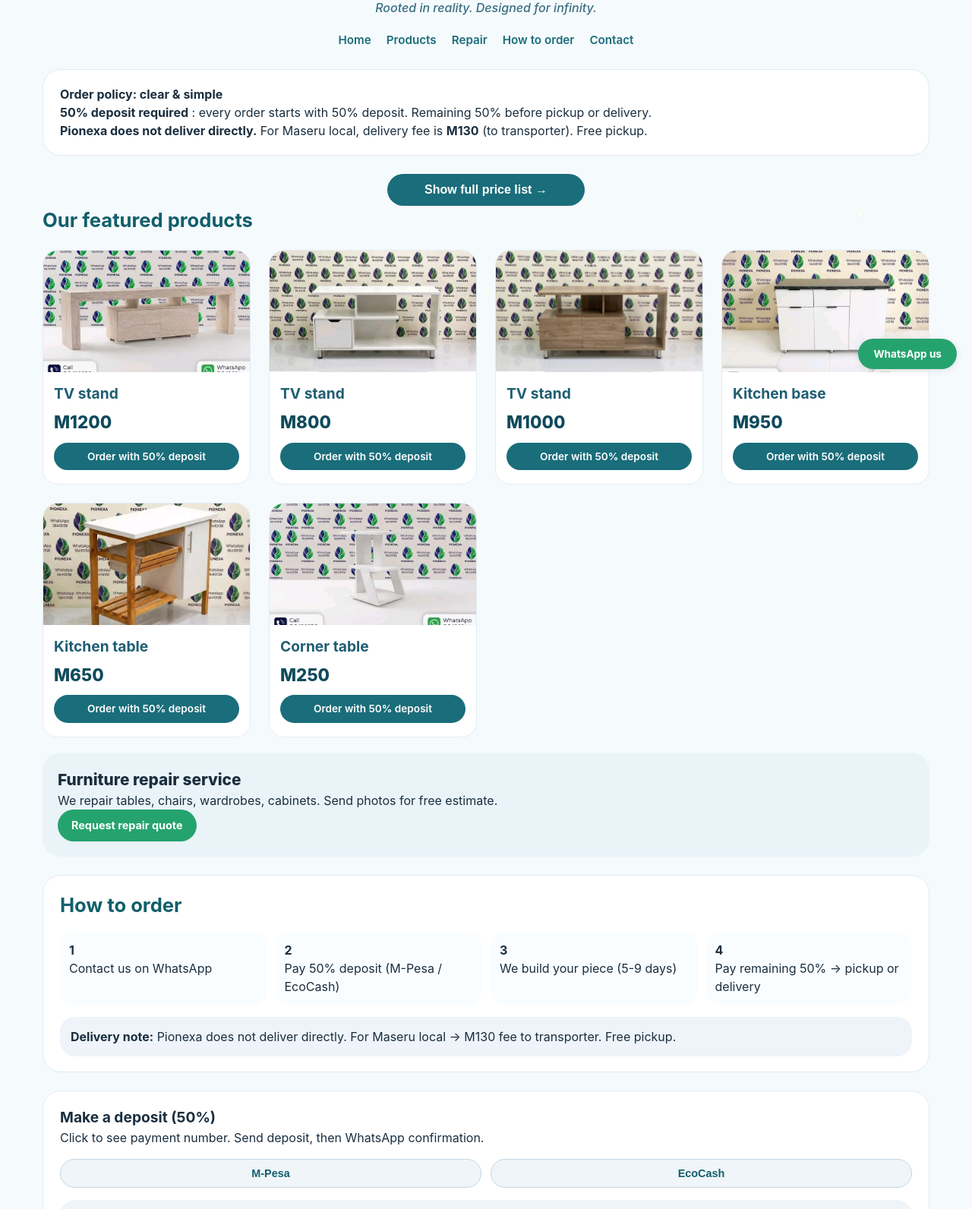
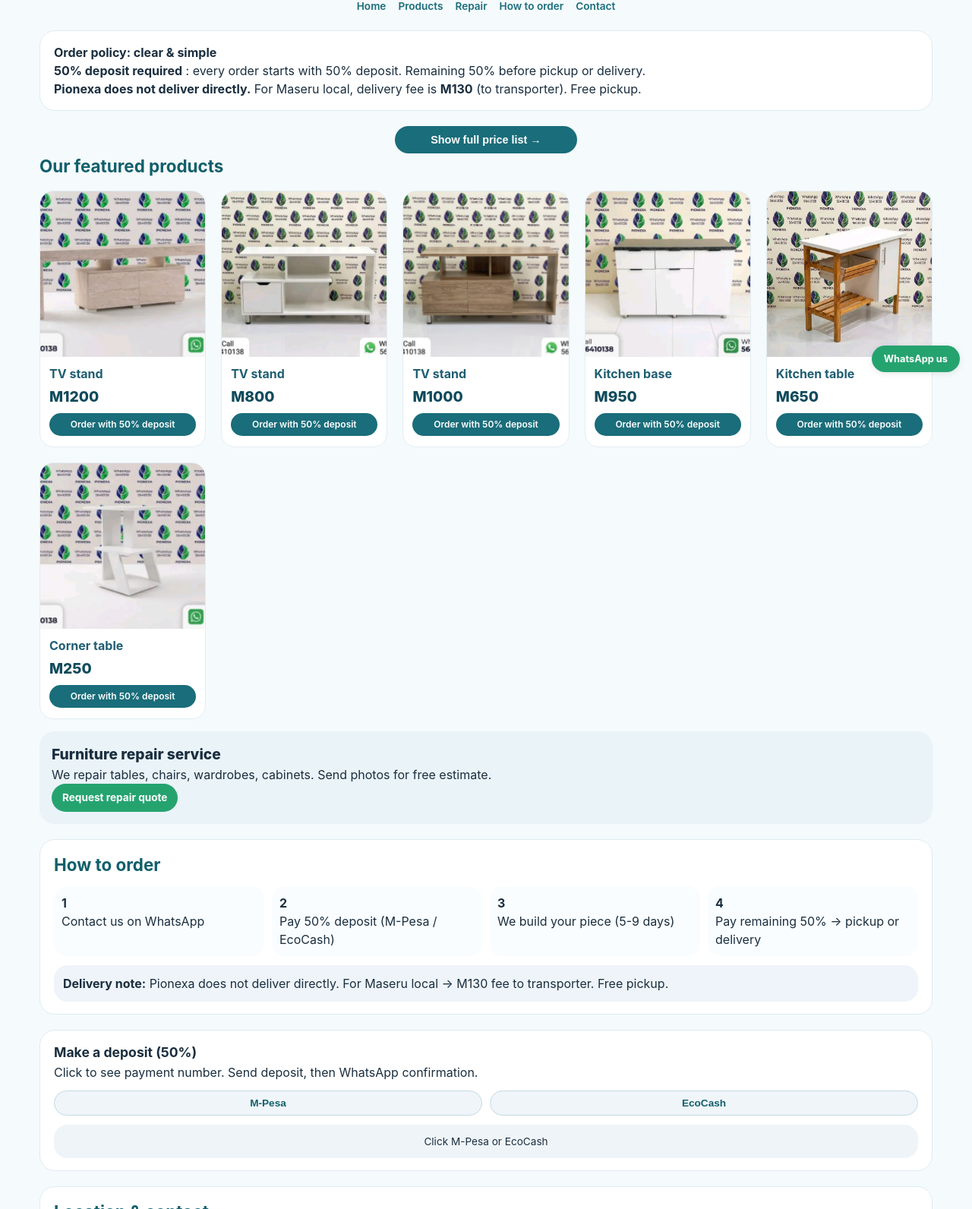
Before and after one commit to tsepo-coder/pionexa, a plain HTML site: page index.html in a window 1280 px wide. Shown: the part 294-1886 px from the top of the page at 76% size. Drawn offline with Linux system fonts and the light colour scheme.

Commit message:
index.html

```diff
--- a/index.html
+++ b/index.html
@@ -53,60 +53,61 @@
     .container {
       max-width: 1200px;
       margin: 0 auto;
-      padding: 20px 16px 48px;
+      padding: 16px 12px 40px;
       position: relative;
       z-index: 2;
     }
-    .logo-area { text-align: center; margin-bottom: 20px; }
-    .logo-area img { max-width: 180px; height: auto; }
-    .header { text-align: center; margin: 12px 0 16px; }
-    .header h1 { font-size: 2.5rem; font-weight: 800; color: #115f6b; margin-bottom: 6px; }
-    .slogan { font-size: 1rem; font-weight: 500; color: #3a6f82; font-style: italic; }
-    .nav { display: flex; justify-content: center; gap: 20px; flex-wrap: wrap; margin: 20px 0 20px; }
-    .nav a { text-decoration: none; font-weight: 600; color: #1a6d7a; font-size: 0.95rem; padding-bottom: 4px; border-bottom: 2px solid transparent; }
+    .logo-area { text-align: center; margin-bottom: 16px; }
+    .logo-area img { max-width: 160px; height: auto; }
+    .header { text-align: center; margin: 8px 0 12px; }
+    .header h1 { font-size: 2.2rem; font-weight: 800; color: #115f6b; margin-bottom: 4px; }
+    .slogan { font-size: 0.9rem; font-weight: 500; color: #3a6f82; font-style: italic; }
+    .nav { display: flex; justify-content: center; gap: 16px; flex-wrap: wrap; margin: 16px 0 16px; }
+    .nav a { text-decoration: none; font-weight: 600; color: #1a6d7a; font-size: 0.85rem; padding-bottom: 3px; border-bottom: 2px solid transparent; }
     .nav a:hover { border-bottom-color: #1a6d7a; }
-    .box { background: white; border-radius: 24px; padding: 20px 22px; margin-bottom: 24px; border: 1px solid #ddebf2; }
-    .section-title { font-size: 1.6rem; font-weight: 700; color: #115f6b; margin-bottom: 16px; }
+    .box { background: white; border-radius: 20px; padding: 16px 18px; margin-bottom: 20px; border: 1px solid #ddebf2; }
+    .section-title { font-size: 1.4rem; font-weight: 700; color: #115f6b; margin-bottom: 12px; }
     .product-table-wrapper { display: none; }
     .product-table-wrapper.show { display: block; animation: fadeSlideDown 0.4s ease; }
     @keyframes fadeSlideDown { from { opacity: 0; transform: translateY(-15px); } to { opacity: 1; transform: translateY(0); } }
-    .product-table { width: 100%; border-collapse: collapse; margin: 16px 0; font-size: 0.9rem; }
-    .product-table th, .product-table td { border: 1px solid #cfe0ea; padding: 10px 8px; text-align: left; }
+    .product-table { width: 100%; border-collapse: collapse; margin: 12px 0; font-size: 0.8rem; }
+    .product-table th, .product-table td { border: 1px solid #cfe0ea; padding: 8px 6px; text-align: left; }
     .product-table th { background: #eaf3f8; font-weight: 700; color: #115f6b; }
-    .btn-reveal { background: #1a6d7a; color: white; border: none; padding: 12px 24px; border-radius: 50px; font-weight: 700; font-size: 1rem; cursor: pointer; width: 100%; max-width: 260px; margin: 0 auto; display: block; }
-    .product-grid { display: grid; grid-template-columns: repeat(auto-fit, minmax(150px, 1fr)); gap: 16px; margin: 20px 0; }
-    @media (min-width: 600px) { .product-grid { grid-template-columns: repeat(auto-fit, minmax(220px, 1fr)); gap: 24px; } }
-    .product-card { background: white; border-radius: 20px; overflow: hidden; border: 1px solid #e2edf2; transition: 0.2s; }
-    .product-card:hover { transform: translateY(-4px); box-shadow: 0 12px 20px -10px rgba(0,0,0,0.08); }
-    .product-img { width: 100%; height: 160px; background: #eef3f7; display: flex; align-items: center; justify-content: center; overflow: hidden; }
+    .btn-reveal { background: #1a6d7a; color: white; border: none; padding: 10px 20px; border-radius: 50px; font-weight: 700; font-size: 0.9rem; cursor: pointer; width: 100%; max-width: 240px; margin: 0 auto; display: block; }
+    .product-grid { display: grid; grid-template-columns: repeat(auto-fit, minmax(140px, 1fr)); gap: 12px; margin: 16px 0; }
+    @media (min-width: 600px) { .product-grid { grid-template-columns: repeat(auto-fit, minmax(200px, 1fr)); gap: 20px; } }
+    .product-card { background: white; border-radius: 18px; overflow: hidden; border: 1px solid #e2edf2; transition: 0.2s; }
+    .product-card:hover { transform: translateY(-3px); box-shadow: 0 8px 16px -8px rgba(0,0,0,0.08); }
+    .product-img { width: 100%; aspect-ratio: 1 / 1; background: #eef3f7; display: flex; align-items: center; justify-content: center; overflow: hidden; }
     .product-img img { width: 100%; height: 100%; object-fit: cover; transition: 0.3s; animation: softPulse 3s infinite; }
     @keyframes softPulse { 0% { transform: scale(1); } 50% { transform: scale(1.02); } 100% { transform: scale(1); } }
     .product-card:hover .product-img img { animation: none; transform: scale(1.03); }
-    .product-info { padding: 14px 14px 18px; }
-    .product-name { font-size: 1.2rem; font-weight: 700; color: #1f5e72; }
-    .product-price { font-size: 1.4rem; font-weight: 800; color: #0f4b5c; margin: 6px 0; }
-    .btn-order { display: block; background: #1a6d7a; color: white; text-decoration: none; padding: 8px 12px; border-radius: 40px; font-weight: 600; font-size: 0.85rem; text-align: center; margin-top: 10px; }
-    .contact-buttons { display: flex; flex-wrap: wrap; gap: 12px; margin-top: 20px; }
-    .btn-wa, .btn-fb, .btn-call { display: inline-block; padding: 10px 18px; border-radius: 50px; font-weight: 700; font-size: 0.9rem; text-decoration: none; text-align: center; flex: 1; min-width: 100px; }
+    .product-info { padding: 10px 12px 14px; }
+    .product-name { font-size: 1rem; font-weight: 700; color: #1f5e72; }
+    .product-price { font-size: 1.2rem; font-weight: 800; color: #0f4b5c; margin: 4px 0; }
+    .btn-order { display: block; background: #1a6d7a; color: white; text-decoration: none; padding: 6px 10px; border-radius: 40px; font-weight: 600; font-size: 0.75rem; text-align: center; margin-top: 8px; }
+    .contact-buttons { display: flex; flex-wrap: wrap; gap: 10px; margin-top: 16px; }
+    .btn-wa, .btn-fb, .btn-call { display: inline-block; padding: 8px 14px; border-radius: 50px; font-weight: 700; font-size: 0.85rem; text-decoration: none; text-align: center; flex: 1; min-width: 90px; }
     .btn-wa { background: #25A36F; color: white; }
     .btn-fb { background: #1877f2; color: white; }
     .btn-call { background: #1a6d7a; color: white; }
-    .payment-buttons { display: flex; flex-wrap: wrap; gap: 12px; margin: 16px 0; }
-    .btn-payment { background: #f0f5f9; border: 1.5px solid #c2d8e4; padding: 10px 16px; border-radius: 50px; font-weight: 700; font-size: 0.9rem; cursor: pointer; color: #115f6b; flex: 1; text-align: center; }
-    .number-display { background: #eff4f8; padding: 14px; border-radius: 20px; margin-top: 14px; text-align: center; font-size: 0.9rem; }
-    .repair-box { background: #eaf3f8; border-radius: 24px; padding: 20px; margin-bottom: 24px; }
-    .footer { text-align: center; margin-top: 32px; padding-top: 20px; border-top: 1px solid #cde0ea; font-size: 0.75rem; color: #5f7e92; }
-    /* phone optimizations */
+    .payment-buttons { display: flex; flex-wrap: wrap; gap: 10px; margin: 12px 0; }
+    .btn-payment { background: #f0f5f9; border: 1.5px solid #c2d8e4; padding: 8px 12px; border-radius: 50px; font-weight: 700; font-size: 0.85rem; cursor: pointer; color: #115f6b; flex: 1; text-align: center; }
+    .number-display { background: #eff4f8; padding: 12px; border-radius: 18px; margin-top: 12px; text-align: center; font-size: 0.85rem; }
+    .repair-box { background: #eaf3f8; border-radius: 20px; padding: 16px; margin-bottom: 20px; }
+    .footer { text-align: center; margin-top: 24px; padding-top: 16px; border-top: 1px solid #cde0ea; font-size: 0.7rem; color: #5f7e92; }
+    /* extreme phone optimizations */
     @media (max-width: 550px) {
-      .container { padding: 12px; }
-      .header h1 { font-size: 2rem; }
-      .section-title { font-size: 1.4rem; }
-      .product-name { font-size: 1rem; }
-      .product-price { font-size: 1.2rem; }
-      .box { padding: 16px; }
-      .btn-order { padding: 8px; font-size: 0.8rem; }
-      .contact-buttons { flex-direction: column; gap: 10px; }
+      .container { padding: 12px 10px 32px; }
+      .header h1 { font-size: 1.8rem; }
+      .section-title { font-size: 1.3rem; }
+      .product-name { font-size: 0.9rem; }
+      .product-price { font-size: 1rem; }
+      .box { padding: 14px; }
+      .btn-order { padding: 6px; font-size: 0.7rem; }
+      .contact-buttons { flex-direction: column; gap: 8px; }
       .btn-wa, .btn-fb, .btn-call { width: 100%; }
+      .repair-box { padding: 14px; }
     }
   </style>
 </head>
@@ -123,17 +124,17 @@
   <div style="text-align:center;"><button class="btn-reveal" id="revealTableBtn">Show full price list →</button></div>
   <div id="productTableWrapper" class="product-table-wrapper"><div class="box"><div class="section-title">Complete price list</div><table class="product-table"><thead><tr><th>Product</th><th>Price range (M)</th></tr></thead><tbody><tr><td>Study table</td><td>M450 – M1200</td></tr><tr><td>Corner table</td><td>M250 – M450</td></tr><tr><td>TV stand</td><td>M800 – M1200</td></tr><tr><td>Wardrobe</td><td>M1900 – M3500</td></tr><tr><td>Kitchen table</td><td>M1500 – M2800</td></tr><tr><td>Shelves</td><td>M400 – M950</td></tr></tbody></table><a href="https://wa.me/26656410138?text=Hello%20Pionexa" class="btn-wa" style="display:inline-block; margin-top:12px;">Ask about other products</a></div></div>
   <div id="products"><div class="section-title">Our featured products</div><div class="product-grid">
-    <div class="product-card"><div class="product-img"><img src="tvmain.jpeg" alt="TV stand "></div><div class="product-info"><div class="product-name">TV stand </div><div class="product-price">M1200</div><a href="https://wa.me/26656410138?text=I%20need%20TV%20stand%20main" class="btn-order">Order with 50% deposit</a></div></div>
-    <div class="product-card"><div class="product-img"><img src="tvs1.jpeg" alt="TV stand "></div><div class="product-info"><div class="product-name">TV stand </div><div class="product-price">M800</div><a href="https://wa.me/26656410138?text=I%20need%20TV%20stand%201" class="btn-order">Order with 50% deposit</a></div></div>
-    <div class="product-card"><div class="product-img"><img src="tv2.jpeg" alt="TV stand "></div><div class="product-info"><div class="product-name">TV stand </div><div class="product-price">M1000</div><a href="https://wa.me/26656410138?text=I%20need%20TV%20stand%202" class="btn-order">Order with 50% deposit</a></div></div>
-    <div class="product-card"><div class="product-img"><img src="base.jpeg" alt="Kitchen base"></div><div class="product-info"><div class="product-name">Kitchen base </div><div class="product-price">M950</div><a href="https://wa.me/26656410138?text=I%20need%20kitchen%20base" class="btn-order">Order with 50% deposit</a></div></div>
-    <div class="product-card"><div class="product-img"><img src="metsi.jpeg" alt="Kitchen table"></div><div class="product-info"><div class="product-name">Kitchen table</div><div class="product-price">M650</div><a href="https://wa.me/26656410138?text=I%20need%20metsi%20table" class="btn-order">Order with 50% deposit</a></div></div>
+    <div class="product-card"><div class="product-img"><img src="tvmain.jpeg" alt="TV stand"></div><div class="product-info"><div class="product-name">TV stand</div><div class="product-price">M1200</div><a href="https://wa.me/26656410138?text=I%20need%20TV%20stand" class="btn-order">Order with 50% deposit</a></div></div>
+    <div class="product-card"><div class="product-img"><img src="tvs1.jpeg" alt="TV stand"></div><div class="product-info"><div class="product-name">TV stand</div><div class="product-price">M800</div><a href="https://wa.me/26656410138?text=I%20need%20TV%20stand" class="btn-order">Order with 50% deposit</a></div></div>
+    <div class="product-card"><div class="product-img"><img src="tv2.jpeg" alt="TV stand"></div><div class="product-info"><div class="product-name">TV stand</div><div class="product-price">M1000</div><a href="https://wa.me/26656410138?text=I%20need%20TV%20stand" class="btn-order">Order with 50% deposit</a></div></div>
+    <div class="product-card"><div class="product-img"><img src="base.jpeg" alt="Kitchen base"></div><div class="product-info"><div class="product-name">Kitchen base</div><div class="product-price">M950</div><a href="https://wa.me/26656410138?text=I%20need%20kitchen%20base" class="btn-order">Order with 50% deposit</a></div></div>
+    <div class="product-card"><div class="product-img"><img src="metsi.jpeg" alt="Kitchen table"></div><div class="product-info"><div class="product-name">Kitchen table</div><div class="product-price">M650</div><a href="https://wa.me/26656410138?text=I%20need%20kitchen%20table" class="btn-order">Order with 50% deposit</a></div></div>
     <div class="product-card"><div class="product-img"><img src="corner.jpeg" alt="Corner table"></div><div class="product-info"><div class="product-name">Corner table</div><div class="product-price">M250</div><a href="https://wa.me/26656410138?text=I%20need%20corner%20table" class="btn-order">Order with 50% deposit</a></div></div>
   </div></div>
-  <div id="repair" class="repair-box"><div style="font-weight:800; font-size:1.3rem;">Furniture repair service</div><p>We repair tables, chairs, wardrobes, cabinets. Send photos for free estimate.</p><a href="https://wa.me/26656410138?text=I%20need%20repair" class="btn-wa" style="display:inline-block;">Request repair quote</a></div>
-  <div id="howto" class="box"><div class="section-title">How to order</div><div style="display:flex; flex-wrap:wrap; gap:12px; margin:16px 0;"><div style="flex:1; background:#fafdff; padding:12px; border-radius:18px;"><strong>1</strong><br>Contact us on WhatsApp</div><div style="flex:1; background:#fafdff; padding:12px; border-radius:18px;"><strong>2</strong><br>Pay 50% deposit (M-Pesa / EcoCash)</div><div style="flex:1; background:#fafdff; padding:12px; border-radius:18px;"><strong>3</strong><br>We build your piece (5-9 days)</div><div style="flex:1; background:#fafdff; padding:12px; border-radius:18px;"><strong>4</strong><br>Pay remaining 50% → pickup or delivery</div></div><div style="background:#eef4f9; border-radius:20px; padding:14px;"><p><strong>Delivery note:</strong> Pionexa does not deliver directly. For Maseru local → M130 fee to transporter. Free pickup.</p></div></div>
-  <div class="box"><div style="font-weight:700; font-size:1.2rem;">Make a deposit (50%)</div><p>Click to see payment number. Send deposit, then WhatsApp confirmation.</p><div class="payment-buttons"><button class="btn-payment" id="mpesaBtn">M-Pesa</button><button class="btn-payment" id="ecocashBtn">EcoCash</button></div><div id="paymentNumberDisplay" class="number-display">Click M-Pesa or EcoCash</div></div>
-  <div id="contact" class="box"><div class="section-title">Location & contact</div><div><strong>Workshop location:</strong> Maseru, Ha-mabote (Phopholetsa)</div><div><strong>WhatsApp / Call:</strong> <a href="tel:+26656410138">+266 56410138</a></div><div><strong>Hours:</strong> Mon-Sat 9am-5pm</div><div><strong>Payment:</strong> M-Pesa and EcoCash only (50% deposit)</div>
+  <div id="repair" class="repair-box"><div style="font-weight:800; font-size:1.2rem;">Furniture repair service</div><p>We repair tables, chairs, wardrobes, cabinets. Send photos for free estimate.</p><a href="https://wa.me/26656410138?text=I%20need%20repair" class="btn-wa" style="display:inline-block;">Request repair quote</a></div>
+  <div id="howto" class="box"><div class="section-title">How to order</div><div style="display:flex; flex-wrap:wrap; gap:10px; margin:12px 0;"><div style="flex:1; background:#fafdff; padding:10px; border-radius:16px;"><strong>1</strong><br>Contact us on WhatsApp</div><div style="flex:1; background:#fafdff; padding:10px; border-radius:16px;"><strong>2</strong><br>Pay 50% deposit (M-Pesa / EcoCash)</div><div style="flex:1; background:#fafdff; padding:10px; border-radius:16px;"><strong>3</strong><br>We build your piece (5-9 days)</div><div style="flex:1; background:#fafdff; padding:10px; border-radius:16px;"><strong>4</strong><br>Pay remaining 50% → pickup or delivery</div></div><div style="background:#eef4f9; border-radius:18px; padding:12px;"><p><strong>Delivery note:</strong> Pionexa does not deliver directly. For Maseru local → M130 fee to transporter. Free pickup.</p></div></div>
+  <div class="box"><div style="font-weight:700; font-size:1.1rem;">Make a deposit (50%)</div><p>Click to see payment number. Send deposit, then WhatsApp confirmation.</p><div class="payment-buttons"><button class="btn-payment" id="mpesaBtn">M-Pesa</button><button class="btn-payment" id="ecocashBtn">EcoCash</button></div><div id="paymentNumberDisplay" class="number-display">Click M-Pesa or EcoCash</div></div>
+  <div id="contact" class="box"><div class="section-title">Location & contact</div><div><strong>Workshop location:</strong> Maseru, Ha-mabote (Phopholetsa)</div><div><strong>Hours:</strong> Mon-Sat 9am-5pm</div><div><strong>Payment:</strong> M-Pesa and EcoCash only (50% deposit)</div>
     <div class="contact-buttons">
       <a href="https://wa.me/26656410138?text=Hello" class="btn-wa">WhatsApp</a>
       <a href="tel:+26656410138" class="btn-call">Call us</a>
@@ -143,7 +144,7 @@
   <div class="footer"><p>Pionexa — Rooted in reality. Designed for infinity.</p><p>Handmade melamine furniture & repairs in Maseru, Ha-mabote (Phopholetsa)</p><p>50% deposit policy · No direct delivery · M130 local Maseru delivery via partner</p></div>
 </div>
 <!-- sticky WhatsApp button for convenience -->
-<a href="https://wa.me/26656410138?text=Hi" style="position:fixed; bottom:20px; right:20px; background:#25A36F; color:white; padding:10px 20px; border-radius:50px; text-decoration:none; font-weight:700; font-size:0.85rem; box-shadow:0 2px 10px rgba(0,0,0,0.1); z-index:1000;">WhatsApp us</a>
+<a href="https://wa.me/26656410138?text=Hi" style="position:fixed; bottom:16px; right:16px; background:#25A36F; color:white; padding:8px 16px; border-radius:50px; text-decoration:none; font-weight:700; font-size:0.8rem; box-shadow:0 2px 8px rgba(0,0,0,0.1); z-index:1000;">WhatsApp us</a>
 <script>
   document.getElementById('revealTableBtn').addEventListener('click', function() {
     let wrapper = document.getElementById('productTableWrapper');
```
